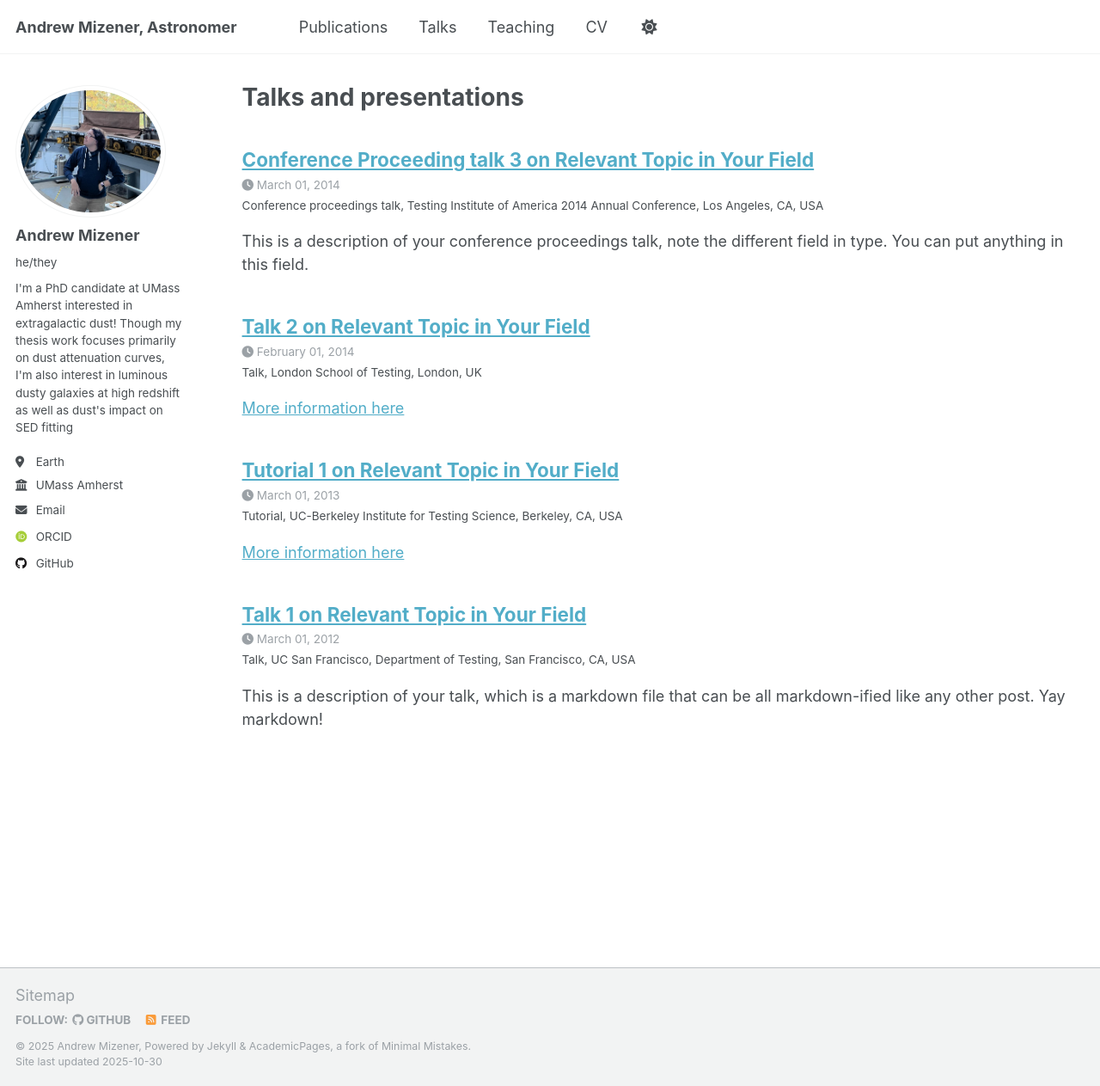
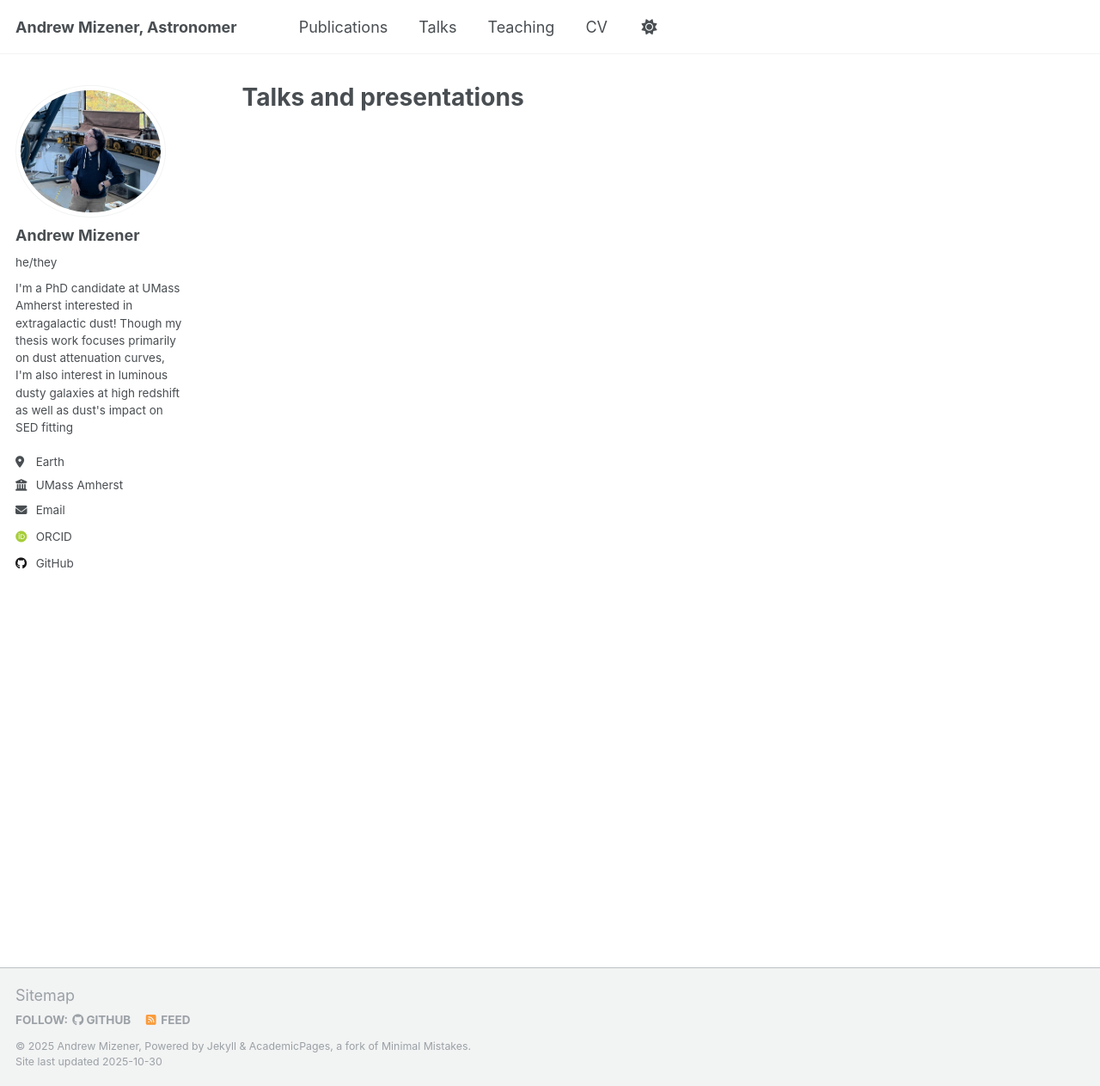
Before and after one commit to amizener64/amizener64.github.io, a Jekyll site: the page built from _pages/talks.html, in a window 1280 px wide and 1263 px high. Shown: the whole window at 86% size. Built offline with Jekyll 4.4.1, drawn with Linux system fonts in a browser that asks for light colours; some web fonts are replaced; a script that is not in the unit is left out; part of the change alters nothing that is shown.

```diff
--- a/_config.yml
+++ b/_config.yml
@@ -218,19 +218,9 @@ kramdown:
 
 # These settings control the types of collections used by the template
 collections:
-  teaching:
-    output: false
-    permalink: /:collection/:path/
   publications:
     output: true
     permalink: /:collection/:path/
-  portfolio:
-    output: false
-    permalink: /:collection/:path/
-  talks:
-    output: false
-    permalink: /:collection/:path/
-
 
 # These settings control how pages and collections are included in the site
 defaults:
```
